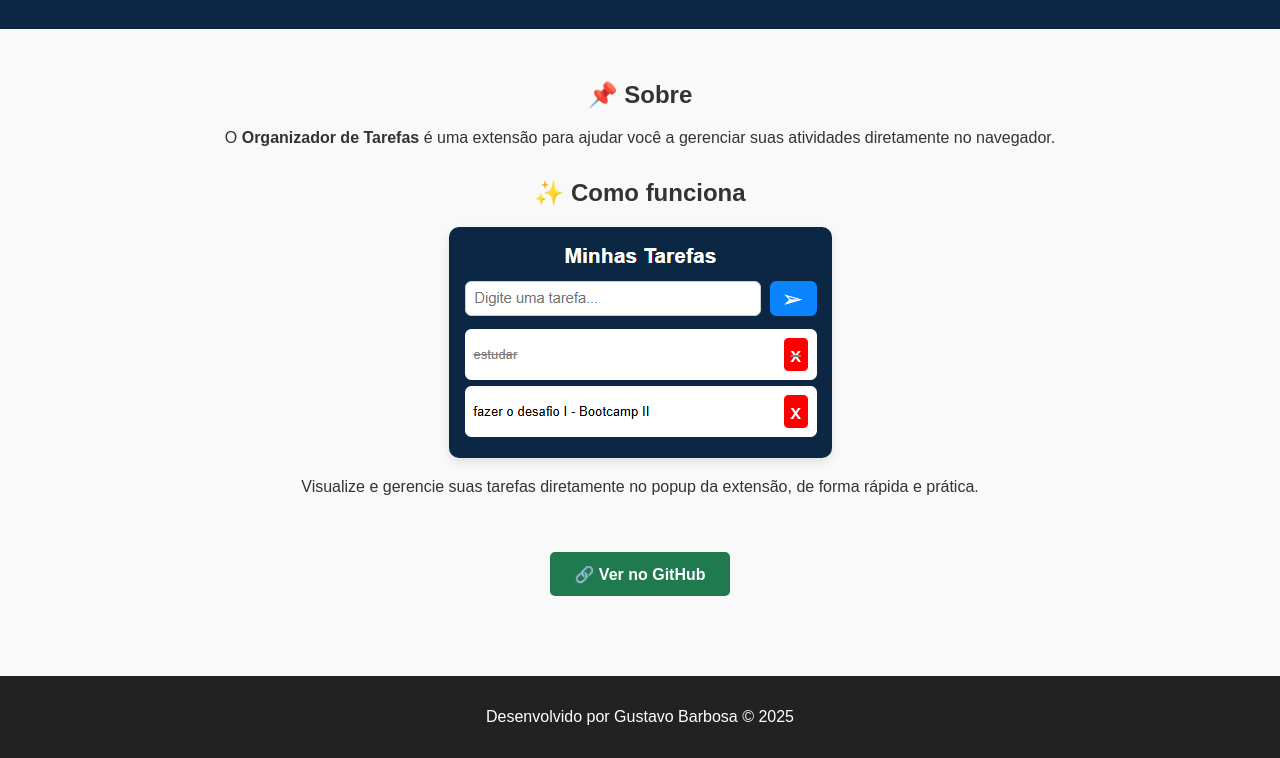
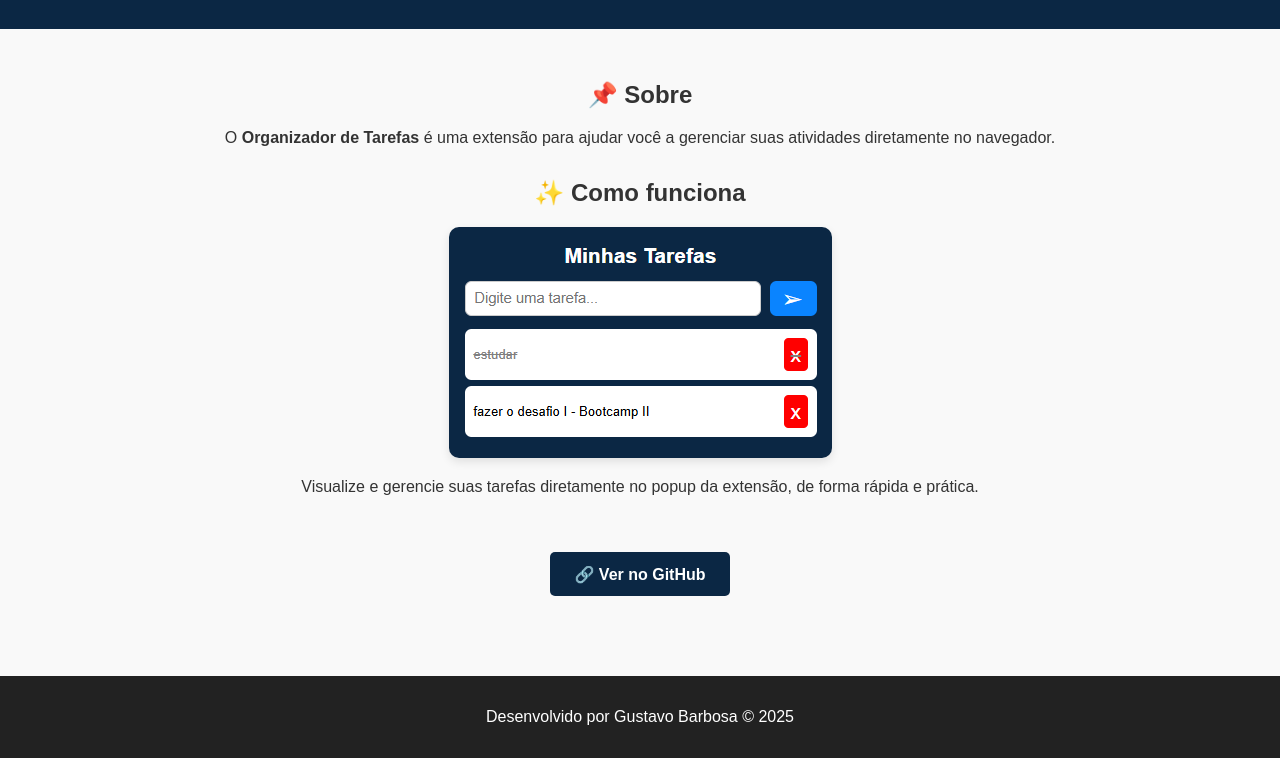
Before and after one commit to gustavob63/organizador-de-tarefas, a browser extension: page docs/index.html in a window 1280 px wide. Shown: the part 112-870 px from the top of the page. Drawn offline with Linux system fonts and the light colour scheme.

```diff
--- a/docs/index.html
+++ b/docs/index.html
@@ -50,7 +50,7 @@
       display: inline-block;
       margin-top: 1.5rem;
       padding: 0.8rem 1.5rem;
-      background: #207a50;
+      background: #0b2744;
       color: white;
       text-decoration: none;
       border-radius: 5px;
```
